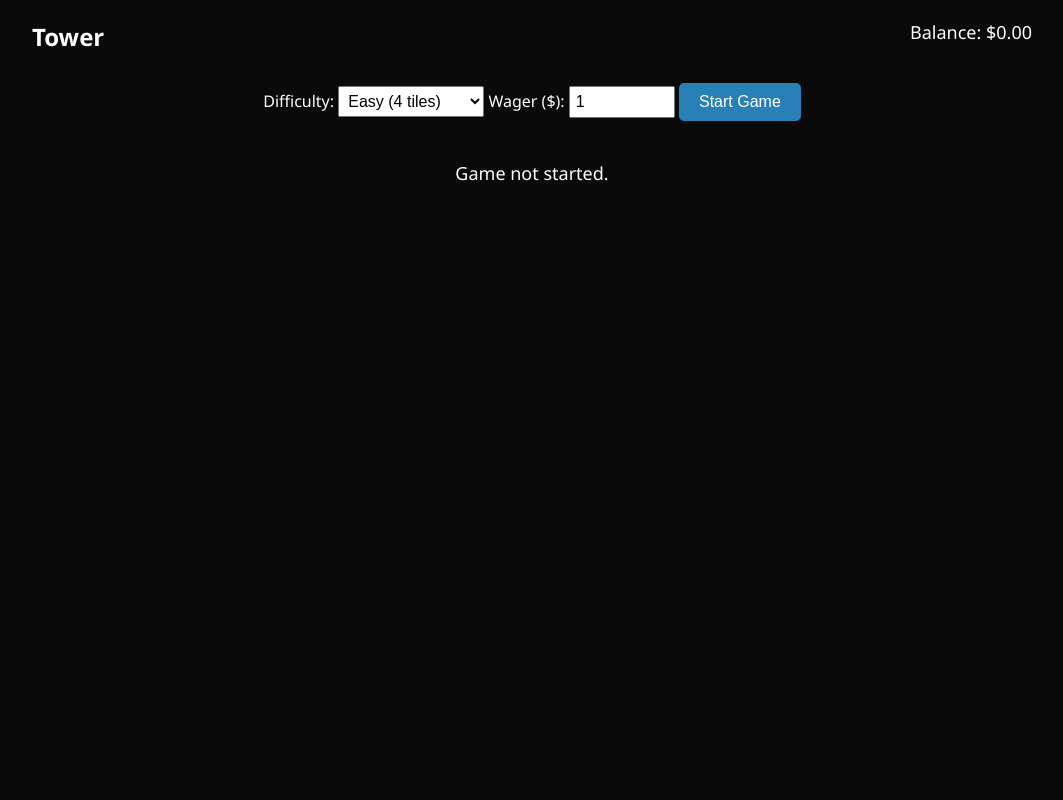
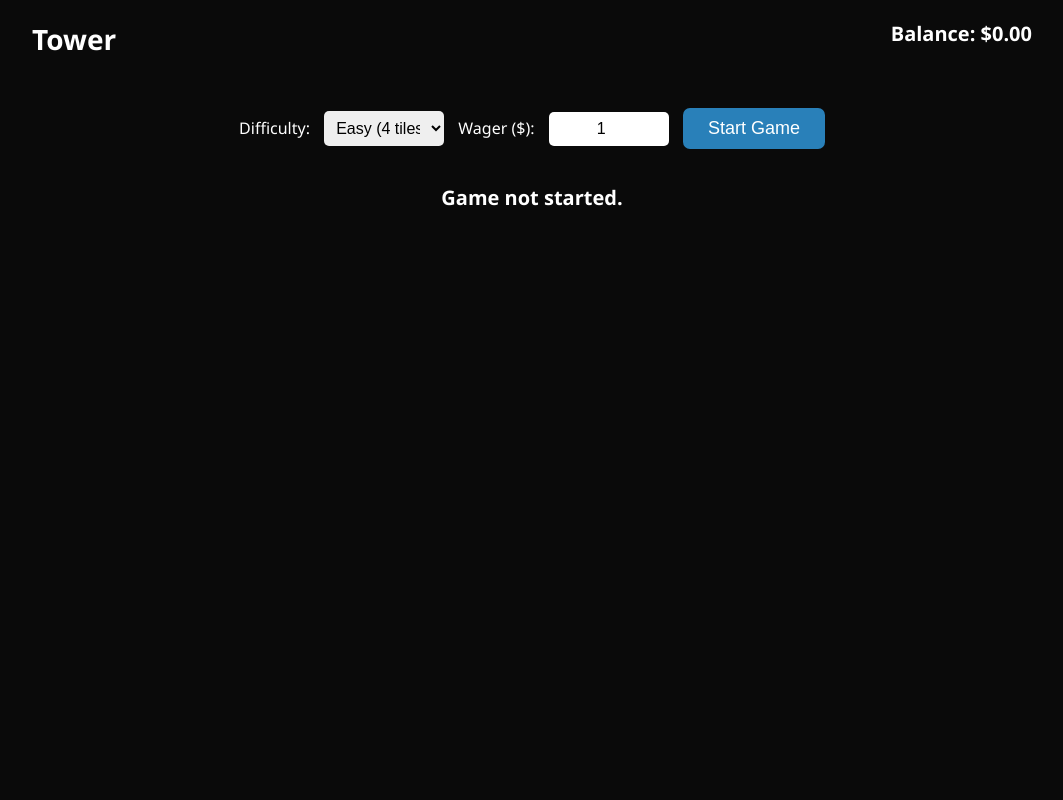
Before and after one commit to bulldawg395/pulltab-game, a Flask app: page /tower in a window 1280 px wide. Shown: the whole page, without its empty margins (108-1171 px from the left). Run offline with Flask 3, Linux system fonts and the light colour scheme; the visitor is signed in with stand-in values (Sample User, id 1); data comes from the database, SQL or seed files in the repository.

Commit message:
tower.html

```diff
--- a/templates/tower.html
+++ b/templates/tower.html
@@ -1,9 +1,9 @@
 <!DOCTYPE html>
 <html lang="en">
 <head>
-  <meta charset="UTF-8">
+  <meta charset="UTF-8" />
   <title>Tower Game</title>
-  <link rel="stylesheet" href="/static/style.css">
+  <link rel="stylesheet" href="/static/style.css" />
   <style>
     body {
       background: #0a0a0a;
@@ -12,83 +12,118 @@
       display: flex;
       flex-direction: column;
       align-items: center;
+      margin: 0;
+      min-height: 100vh;
     }
     .top-bar {
       display: flex;
       justify-content: space-between;
       width: 90%;
       max-width: 1000px;
-      margin-top: 20px;
+      margin: 20px 0;
     }
     .game-title {
-      font-size: 24px;
-      font-weight: bold;
+      font-size: 28px;
+      font-weight: 700;
     }
     .balance-display {
-      font-size: 18px;
+      font-size: 20px;
+      font-weight: 600;
     }
     .controls {
       margin: 20px;
       text-align: center;
     }
-    select, input[type="number"] {
-      padding: 5px;
+    select,
+    input[type='number'] {
+      padding: 8px;
       font-size: 16px;
+      border-radius: 5px;
+      border: none;
+      margin: 0 10px;
+      width: 120px;
+      text-align: center;
+    }
+    button {
+      padding: 10px 25px;
+      font-size: 18px;
+      margin-top: 10px;
+      background: #2980b9;
+      border: none;
+      color: #fff;
+      border-radius: 7px;
+      cursor: pointer;
+      transition: background 0.3s ease;
+    }
+    button:hover:not(:disabled) {
+      background: #3498db;
+    }
+    button:disabled {
+      background: #555;
+      cursor: not-allowed;
     }
     .tower-container {
       display: flex;
       flex-direction: column;
       align-items: center;
-      gap: 10px;
+      gap: 12px;
+      margin-bottom: 40px;
+      max-width: 1000px;
+      width: 90vw;
+      flex-grow: 1;
     }
     .tower-row {
       display: flex;
-      gap: 10px;
+      gap: 12px;
+      justify-content: center;
     }
     .tile {
-      width: 80px;
-      height: 80px;
-      font-size: 24px;
+      width: 90px;
+      height: 90px;
+      font-size: 28px;
       background: #222;
-      border: 2px solid #555;
-      border-radius: 8px;
+      border: 3px solid #555;
+      border-radius: 12px;
       cursor: pointer;
       display: flex;
       justify-content: center;
       align-items: center;
-      transition: all 0.2s ease-in-out;
+      user-select: none;
+      transition: all 0.3s ease;
+      box-shadow: 0 0 6px #000 inset;
     }
     .tile.correct {
-      background: #2ecc71;
+      background: #27ae60;
+      border-color: #2ecc71;
+      box-shadow: 0 0 20px #2ecc71;
+      cursor: default;
     }
     .tile.bomb {
-      background: #e74c3c;
+      background: #c0392b;
+      border-color: #e74c3c;
+      box-shadow: 0 0 20px #e74c3c;
+      cursor: default;
+      color: #fff;
     }
     .tile.disabled {
       opacity: 0.4;
       pointer-events: none;
     }
     .status {
-      margin: 20px;
-      font-size: 18px;
+      margin: 15px 0 5px;
+      font-size: 20px;
+      font-weight: 600;
+      height: 28px;
     }
-    button {
-      padding: 10px 20px;
-      font-size: 16px;
-      margin-top: 10px;
-      background: #2980b9;
-      border: none;
-      color: #fff;
-      border-radius: 5px;
-      cursor: pointer;
-    }
-    button:hover {
-      background: #3498db;
+    #payout-display {
+      margin-bottom: 25px;
+      font-size: 22px;
+      font-weight: 700;
+      color: #f39c12;
     }
   </style>
 </head>
 <body>
-
   <div class="top-bar">
     <div class="game-title">Tower</div>
     <div class="balance-display">Balance: $<span id="balance">0.00</span></div>
@@ -103,13 +138,24 @@
     </select>
 
     <label for="wager">Wager ($):</label>
-    <input type="number" id="wager" min="0.1" max="1000" step="0.1" value="1">
+    <input
+      type="number"
+      id="wager"
+      min="0.1"
+      max="1000"
+      step="0.1"
+      value="1"
+      autocomplete="off"
+    />
+
     <button id="start">Start Game</button>
-    <button id="cashout" style="display:none;">Cash Out</button>
+    <button id="cashout" style="display: none">Cash Out</button>
   </div>
 
   <div class="status" id="status">Game not started.</div>
-  <div class="status" id="payout-display" style="display:none;">Payout: $0 (1.00x)</div>
+  <div class="status" id="payout-display" style="display: none;">
+    Payout: $0 (1.00x)
+  </div>
 
   <div class="tower-container" id="tower"></div>
 
@@ -126,16 +172,16 @@
     let difficulty = 'easy';
     let wager = 1;
     let multiplier = 1.0;
-    let multipliers = {
+    const multipliers = {
       easy: [1.26, 1.68, 2.24, 2.99, 3.98, 5.31, 7.08, 9.44, 12.59],
       medium: [1.42, 2.13, 3.19, 4.78, 7.18, 10.76, 16.15, 24.22, 36.33],
-      hard: [1.89, 3.78, 7.56, 15.12, 30.24, 60.48, 120.96, 241.92, 483.84]
+      hard: [1.89, 3.78, 7.56, 15.12, 30.24, 60.48, 120.96, 241.92, 483.84],
     };
 
     function updateBalance() {
       fetch('/balance')
-        .then(res => res.json())
-        .then(data => {
+        .then((res) => res.json())
+        .then((data) => {
           balanceEl.textContent = data.balance.toFixed(2);
         });
     }
@@ -161,31 +207,34 @@
       if (parseInt(tile.dataset.row) !== currentRow) return;
 
       const tilesInRow = towerEl.children[currentRow].children;
+      // Lock other tiles in this row
       for (let i = 0; i < tilesInRow.length; i++) {
         tilesInRow[i].classList.add('disabled');
       }
 
-      // Random bomb
       const rowLength = tilesInRow.length;
+      // Random bomb position for this row
       const bomb = Math.floor(Math.random() * rowLength);
       if (parseInt(tile.dataset.col) === bomb) {
         tile.classList.add('bomb');
-        statusEl.textContent = '💥 You hit a bomb!';
+        statusEl.textContent = '💥 You hit a bomb! Game over.';
         startBtn.disabled = false;
         cashoutBtn.style.display = 'none';
         currentRow = 0;
         gamePath = [];
-        return;
+        payoutDisplay.style.display = 'none';
       } else {
         tile.classList.add('correct');
         gamePath.push(parseInt(tile.dataset.col));
         multiplier = multipliers[difficulty][currentRow];
         payoutDisplay.style.display = 'block';
-        payoutDisplay.textContent = `Payout: $${(wager * multiplier).toFixed(2)} (${multiplier.toFixed(2)}x)`;
+        payoutDisplay.textContent = `Payout: $${(wager * multiplier).toFixed(
+          2
+        )} (${multiplier.toFixed(2)}x)`;
         currentRow++;
 
         if (currentRow >= 9) {
-          statusEl.textContent = '🎉 You beat the tower!';
+          statusEl.textContent = '🎉 You beat the tower! Auto cashing out.';
           cashout();
         }
       }
@@ -194,25 +243,34 @@
     function startGame() {
       difficulty = document.getElementById('difficulty').value;
       wager = parseFloat(document.getElementById('wager').value);
+      statusEl.textContent = '';
+      payoutDisplay.style.display = 'none';
+
+      fetch('/tower_start', {
+        method: 'POST',
+        headers: { 'Content-Type': 'application/json' },
+        body: JSON.stringify({ wager }),
+      })
+        .then((res) => res.json())
+        .then((data) => {
+          if (data.success) {
             currentRow = 0;
             gamePath = [];
-      payoutDisplay.style.display = 'none';
             statusEl.textContent = 'Game Started';
             cashoutBtn.style.display = 'inline-block';
             startBtn.disabled = true;
 
-      const cols = difficulty === 'easy' ? 4 : difficulty === 'medium' ? 3 : 2;
+            const cols =
+              difficulty === 'easy'
+                ? 4
+                : difficulty === 'medium'
+                ? 3
+                : 2;
             buildTower(9, cols);
 
-      // Subtract wager right away
-      fetch('/balance')
-        .then(res => res.json())
-        .then(data => {
-          if (data.balance >= wager) {
             updateBalance();
           } else {
-            statusEl.textContent = 'Not enough balance.';
-            startBtn.disabled = false;
+            statusEl.textContent = data.error || 'Error starting game';
           }
         });
     }
@@ -226,11 +284,11 @@
         body: JSON.stringify({
           difficulty: difficulty,
           wager: wager,
-          path: gamePath
+          path: gamePath,
+        }),
       })
-      })
-      .then(res => res.json())
-      .then(data => {
+        .then((res) => res.json())
+        .then((data) => {
           if (data.success) {
             statusEl.textContent = `✅ Cashed out $${data.payout.toFixed(2)}`;
             updateBalance();
@@ -241,6 +299,7 @@
           startBtn.disabled = false;
           currentRow = 0;
           gamePath = [];
+          payoutDisplay.style.display = 'none';
         });
     }
 
@@ -249,6 +308,5 @@
 
     updateBalance();
   </script>
-
 </body>
 </html>
```
Lines whose indentation alone changed are shown as unchanged.
